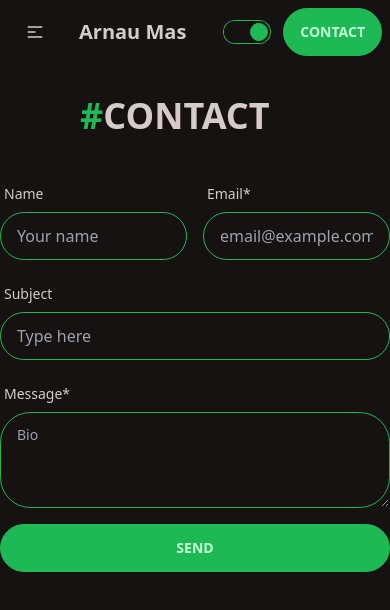
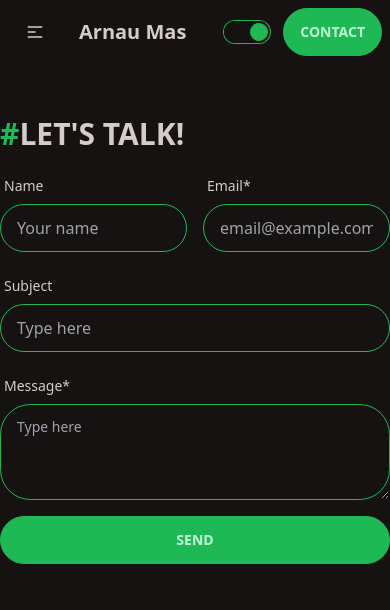
Before and after one commit to Arnau-Mas/old-portfolio, a Vue app: page /contact in a window 390 px wide. Shown: the top 610 px of the page. Built offline with nearby package versions, Linux system fonts and the light colour scheme.

Commit message:
fixing responsive

```diff
--- a/src/views/ContactPage.vue
+++ b/src/views/ContactPage.vue
@@ -1,7 +1,7 @@
 <template>
 <section class=" mt-8 h-screen max-w-6xl mx-auto flex flex-col">
-    <h1 class="ml-20 text-4xl font-semibold"><span class="text-primary font-bold textGreen">#</span>CONTACT</h1>
-<div class="mt-10 form-control flex flex-col gap-4 mx-auto w-full max-w-lg">
+<div class="mt-5 form-control flex flex-col gap-4 mx-auto w-full max-w-lg">
+<h1 class="max-w-lg text-3xl font-semibold"><span class="text-primary font-bold textGreen">#</span>LET'S TALK!</h1>
   <div class="flex gap-4">
       <div class=" w-72">
        <label class="label">
@@ -27,7 +27,7 @@
   <label class="label">
     <span class="label-text">Message*</span>
   </label>
-  <textarea class="textarea textarea-primary textarea-bordered h-24" placeholder="Bio"></textarea>
+  <textarea class="textarea textarea-primary textarea-bordered h-24" placeholder="Type here"></textarea>
 </div>
  </div>
 <button class="btn btn-primary">Send</button>
```
